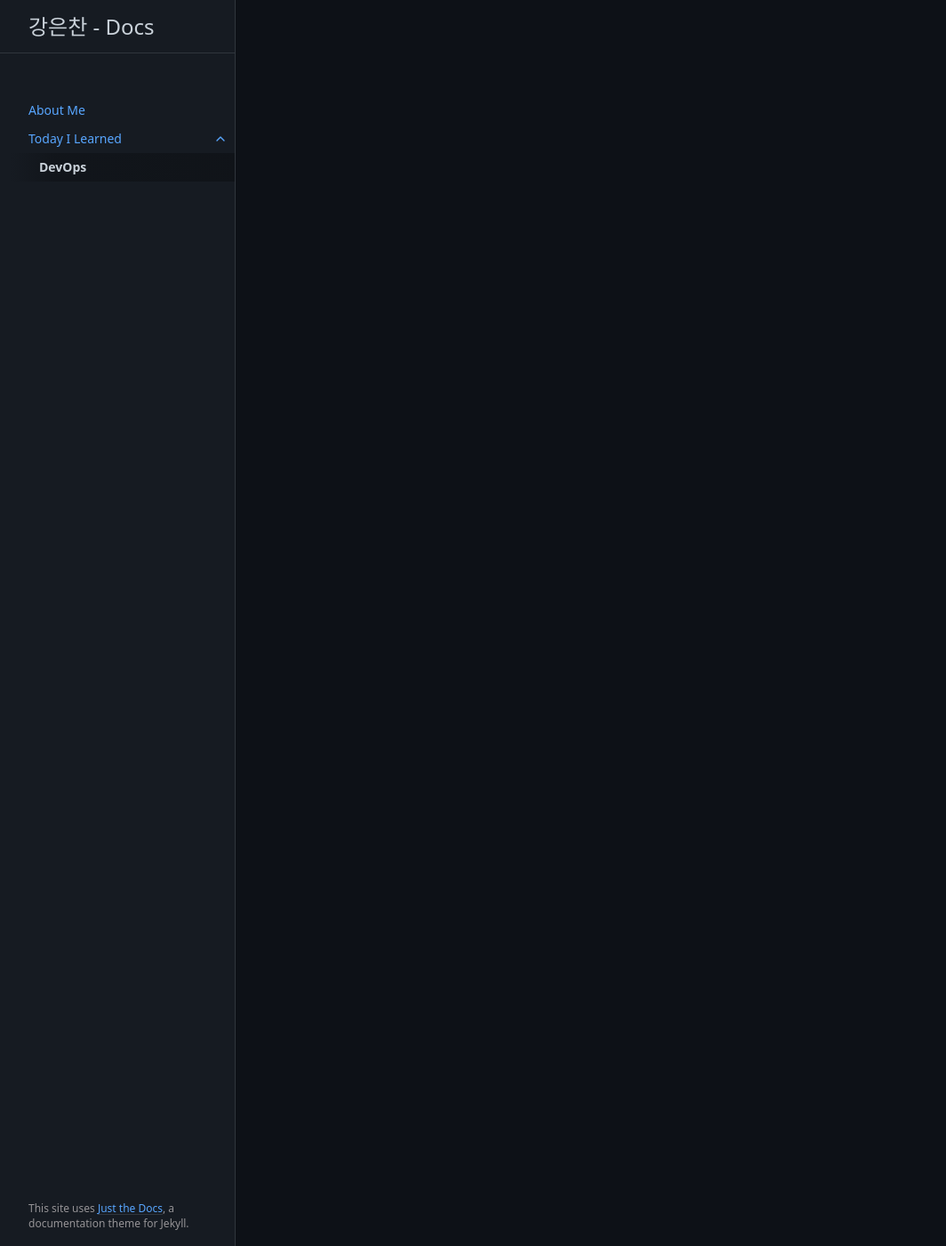
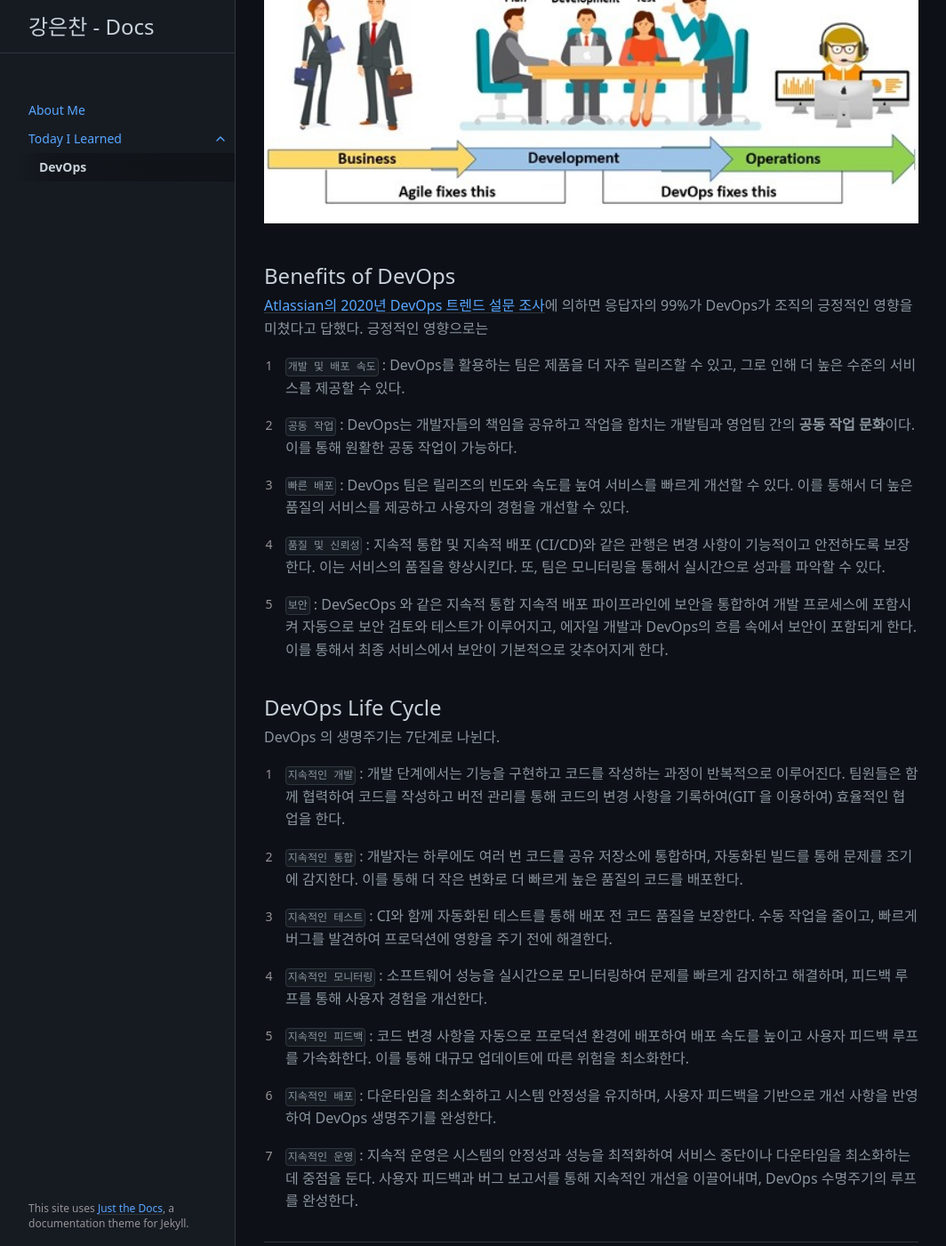
Before and after one commit to kangeunchan/pages-blog-kangeunchan, a Jekyll site: the page built from docs/todayilearned/devops/index.md, in a window 1280 px wide and 1400 px high, scrolled down 1256 px. Shown: the whole window at 89% size, without its empty margins (107-1171 px from the left). Built offline with Jekyll 4.4.1, drawn with Linux system fonts in a browser that asks for light colours; cached includes are drawn as plain includes; some of the changed text lies outside the part shown.

Commit message:
20240923 DevOps

```diff
--- a/docs/todayilearned/devops/index.md
+++ b/docs/todayilearned/devops/index.md
@@ -1,17 +1,58 @@
 ---
 layout: post
 title: DevOps
-date : 2024-09-22
+date : 2024-09-23
 excerpt : About DevOps
 parent : Today I Learned
 ---
 
-# DEVOPS란?
+# DEVOPS?
+이 페이지에서는 DevOps에 대해서 서술합니다.
+
 ## Definition
 <b> DevOps </b> 는 development와 operations 가 합쳐진 단어이다.
 DevOps 의 정의는 개발환경과 운영을 통합하여 소프트웨어의 개발과 배포 속도를 빠르게 하면서 안정성과 품질을 높이기 위한 방법론이자 문화이다.
 
-![DevOps를 시각화한 이미지](../../../assets/images/20240922-devops.png)
+<div style="text-align: center;">
+    <img src="../../../assets/images/devops/20240922-devops.png" alt="DevOps를 시각화한 이미지">
+</div>
 
 ## Importance of DevOps
-<b>DevOps</b>는 중 ~ 대 규모 프로젝트에는 거의 필수적으로 사용되는 기술(문화)로 자리잡았다. 그 이유는 현대 서비스 시장의 상황을 보면 알 수 있다. 기업이 시장에서의 우위를 유지하려면 신속하면서도 수준 높은 제품을 만들고, 지속적으로 개선해주어야 다른 서비스보다 우위를 점할 수 있다. 하지만 기존에는 development(개발) 과 operations(운영)이 나뉘어져 있었기 때문에 배포하는데에 시간이 많이 걸렸다. 이는 기업의 서비스 경쟁력을 떨어트렸다.
+<b>DevOps</b>는 중 ~ 대 규모 프로젝트에는 거의 필수적으로 사용되는 기술(문화)로 자리잡았다. 그 이유는 현대 서비스 시장의 상황을 보면 알 수 있다. 기업이 시장에서의 우위를 유지하려면 신속하면서도 수준 높은 제품을 만들고, 지속적으로 개선해주어야 다른 서비스보다 우위를 점할 수 있다. 하지만 기존에는 development(개발) 과 operations(운영)이 나뉘어져 있었기 때문에 배포하는데에 시간이 많이 걸렸다. 이는 기업의 서비스 경쟁력을 떨어트렸다. 이러한 문제점을 해결하기 위한 기술(문화)가 DevOps 이다.
+
+## DevOps Cultural Philosophy
+DevOps의 문화적 철학은 소프트웨어 개발과 운영의 통합을 통해 신속한 배포, 지속적인 피드백, 그리고 책임을 공유하는 환경을 구축하는 데 중점을 둔다. 개발자와 운영자는 각기 다른 목표를 추구하는 것이 아니라, 공동의 목표를 향해 협력하여 더 나은 품질의 소프트웨어를 더 빠르게 배포할 수 있도록 한다. 이 철학은 자동화와 지속적 개선을 강조하며, 실수를 최소화하고 빠르게 복구할 수 있는 능력을 기르는 것을 목표로 한다. 또한 신뢰와 투명성을 기반으로 팀 간 소통을 강화하고, 피드백을 빠르게 반영해 지속적인 발전을 추구한다.
+
+<div style="text-align: center;">
+    <img width="100%" src="../../../assets/images/devops/20240922-devops-culture.png" alt="DevOps Cultural Philosophy">
+</div>
+
+## Benefits of DevOps
+<a href="https://www.atlassian.com/ko/whitepapers/devops-survey-2020">Atlassian의 2020년 DevOps 트렌드 설문 조사</a>에 의하면 응답자의 99%가 DevOps가 조직의 긍정적인 영향을 미쳤다고 답했다. 긍정적인 영향으로는
+
+1. ``개발 및 배포 속도`` : DevOps를 활용하는 팀은 제품을 더 자주 릴리즈할 수 있고, 그로 인해 더 높은 수준의 서비스를 제공할 수 있다.
+
+2. ``공동 작업`` : DevOps는 개발자들의 책임을 공유하고 작업을 합치는 개발팀과 영업팀 간의 <b>공동 작업 문화</b>이다. 이를 통해 원활한 공동 작업이 가능하다.
+
+3. ``빠른 배포`` : DevOps 팀은 릴리즈의 빈도와 속도를 높여 서비스를 빠르게 개선할 수 있다. 이를 통해서 더 높은 품질의 서비스를 제공하고 사용자의 경험을 개선할 수 있다.
+
+4. ``품질 및 신뢰성`` : 지속적 통합 및 지속적 배포 (CI/CD)와 같은 관행은 변경 사항이 기능적이고 안전하도록 보장한다. 이는 서비스의 품질을 향상시킨다. 또, 팀은 모니터링을 통해서 실시간으로 성과를 파악할 수 있다.
+
+5. ``보안`` : DevSecOps 와 같은 지속적 통합 지속적 배포 파이프라인에 보안을 통합하여 개발 프로세스에 포함시켜 자동으로 보안 검토와 테스트가 이루어지고, 에자일 개발과 DevOps의 흐름 속에서 보안이 포함되게 한다. 이를 통해서 최종 서비스에서 보안이 기본적으로 갖추어지게 한다.
+
+## DevOps Life Cycle
+DevOps 의 생명주기는 7단계로 나뉜다.
+
+1. ``지속적인 개발`` : 개발 단계에서는 기능을 구현하고 코드를 작성하는 과정이 반복적으로 이루어진다. 팀원들은 함께 협력하여 코드를 작성하고 버전 관리를 통해 코드의 변경 사항을 기록하여(GIT 을 이용하여) 효율적인 협업을 한다.
+
+2. ``지속적인 통합`` : 개발자는 하루에도 여러 번 코드를 공유 저장소에 통합하며, 자동화된 빌드를 통해 문제를 조기에 감지한다. 이를 통해 더 작은 변화로 더 빠르게 높은 품질의 코드를 배포한다.
+
+3. ``지속적인 테스트`` : CI와 함께 자동화된 테스트를 통해 배포 전 코드 품질을 보장한다. 수동 작업을 줄이고, 빠르게 버그를 발견하여 프로덕션에 영향을 주기 전에 해결한다.
+
+4. ``지속적인 모니터링`` : 소프트웨어 성능을 실시간으로 모니터링하여 문제를 빠르게 감지하고 해결하며, 피드백 루프를 통해 사용자 경험을 개선한다.
+
+5. ``지속적인 피드백`` : 코드 변경 사항을 자동으로 프로덕션 환경에 배포하여 배포 속도를 높이고 사용자 피드백 루프를 가속화한다. 이를 통해 대규모 업데이트에 따른 위험을 최소화한다.
+
+6. ``지속적인 배포`` : 다운타임을 최소화하고 시스템 안정성을 유지하며, 사용자 피드백을 기반으로 개선 사항을 반영하여 DevOps 생명주기를 완성한다.
+
+7. ``지속적인 운영`` : 지속적 운영은 시스템의 안정성과 성능을 최적화하여 서비스 중단이나 다운타임을 최소화하는 데 중점을 둔다. 사용자 피드백과 버그 보고서를 통해 지속적인 개선을 이끌어내며, DevOps 수명주기의 루프를 완성한다.
```
Also changed, not shown: assets/images/devops/20240922-agile.png (renamed from assets/images/20240922-agile.png), assets/images/devops/20240922-devops-culture.png (added), assets/images/devops/20240922-devops.png (renamed from assets/images/20240922-devops.png), assets/images/devops/20240923-devops-plan.png (added).
